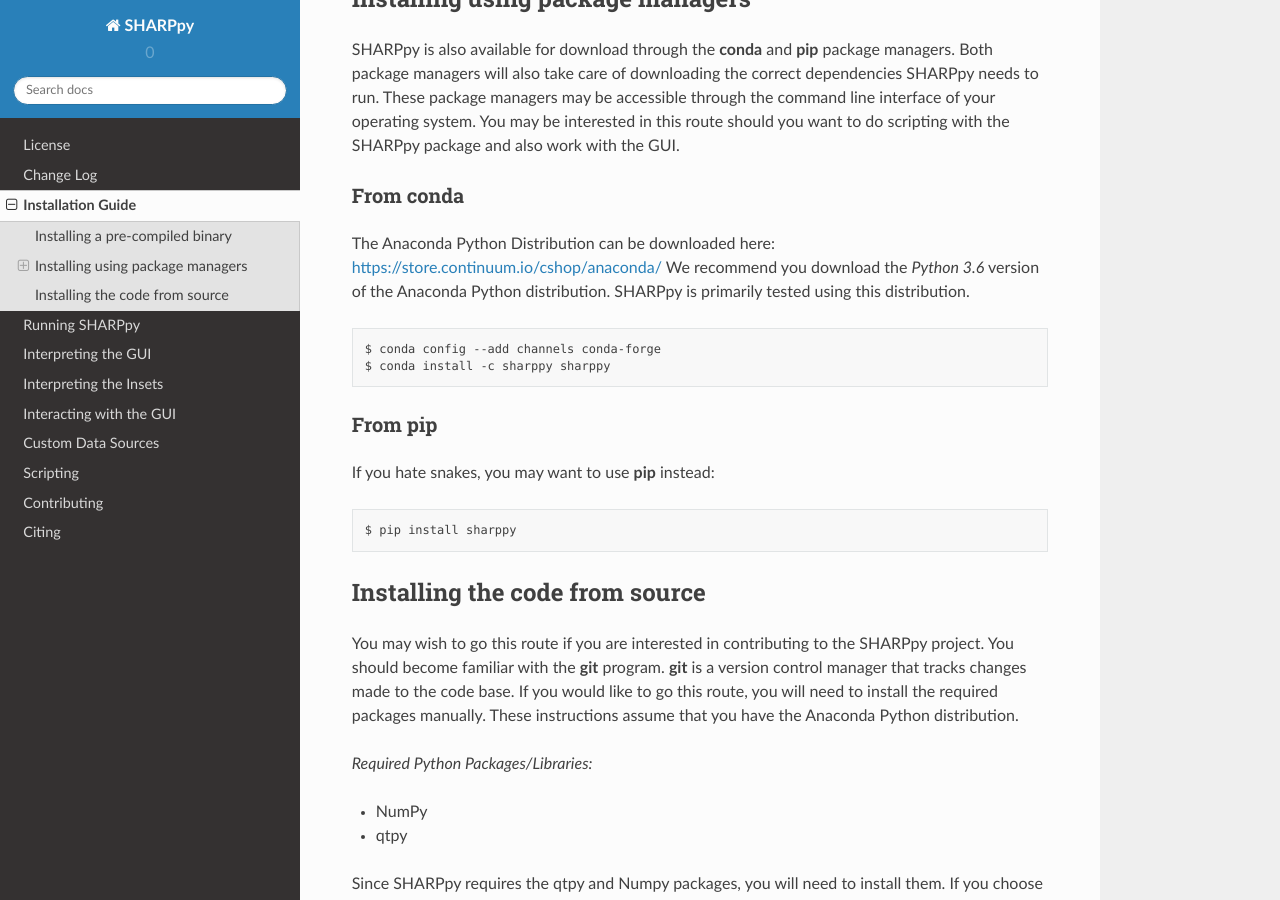
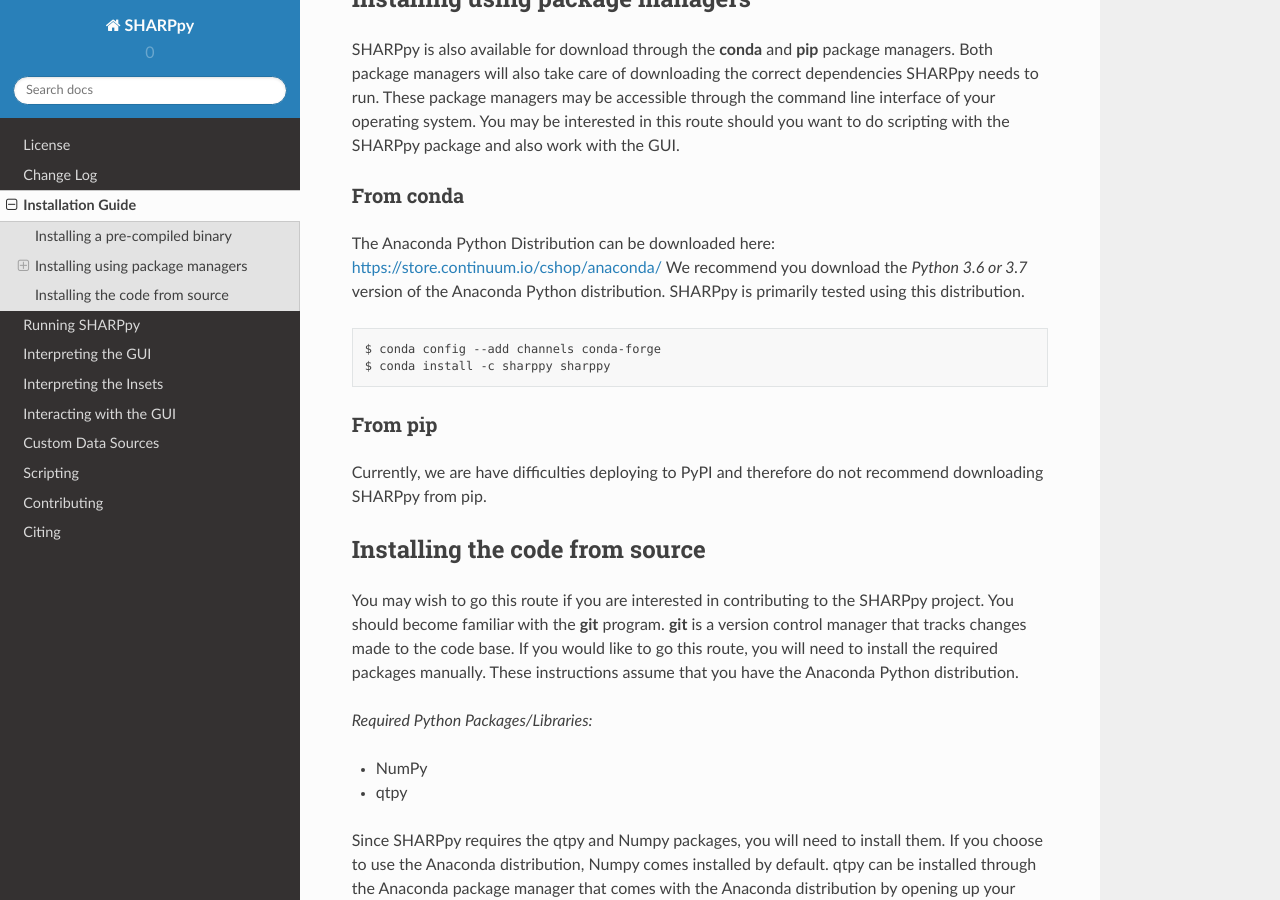
Before and after one commit to sharppy/SHARPpy, a Sphinx documentation site: the page built from docs/source/install.rst, in a window 1280 px wide and 900 px high, scrolled down 1103 px. Built offline with Sphinx 7.4.7 and the Read the Docs theme 2.0.0, drawn with Linux system fonts in a browser that asks for light colours; pages that are not in the unit, such as notebooks, are missing from menus.

Commit message:
Updated install to dissuade people from using pip for now

```diff
--- a/docs/source/install.rst
+++ b/docs/source/install.rst
@@ -38,7 +38,7 @@
 ----------
 
 The Anaconda Python Distribution can be downloaded here: https://store.continuum.io/cshop/anaconda/
-We recommend you download the *Python 3.6* version of the Anaconda Python distribution.  SHARPpy is
+We recommend you download the *Python 3.6 or 3.7* version of the Anaconda Python distribution.  SHARPpy is
 primarily tested using this distribution.
 
 .. prompt:: bash
@@ -49,10 +49,11 @@
 From pip
 --------
 
-If you hate snakes, you may want to use :command:`pip` instead:
+Currently, we are have difficulties deploying to PyPI and therefore do not recommend downloading SHARPpy from pip.
 
-.. prompt:: bash
-
+..
+  If you hate snakes, you may want to use :command:`pip` instead:
+  .. prompt:: bash
     pip install sharppy
 
 Installing the code from source
```
